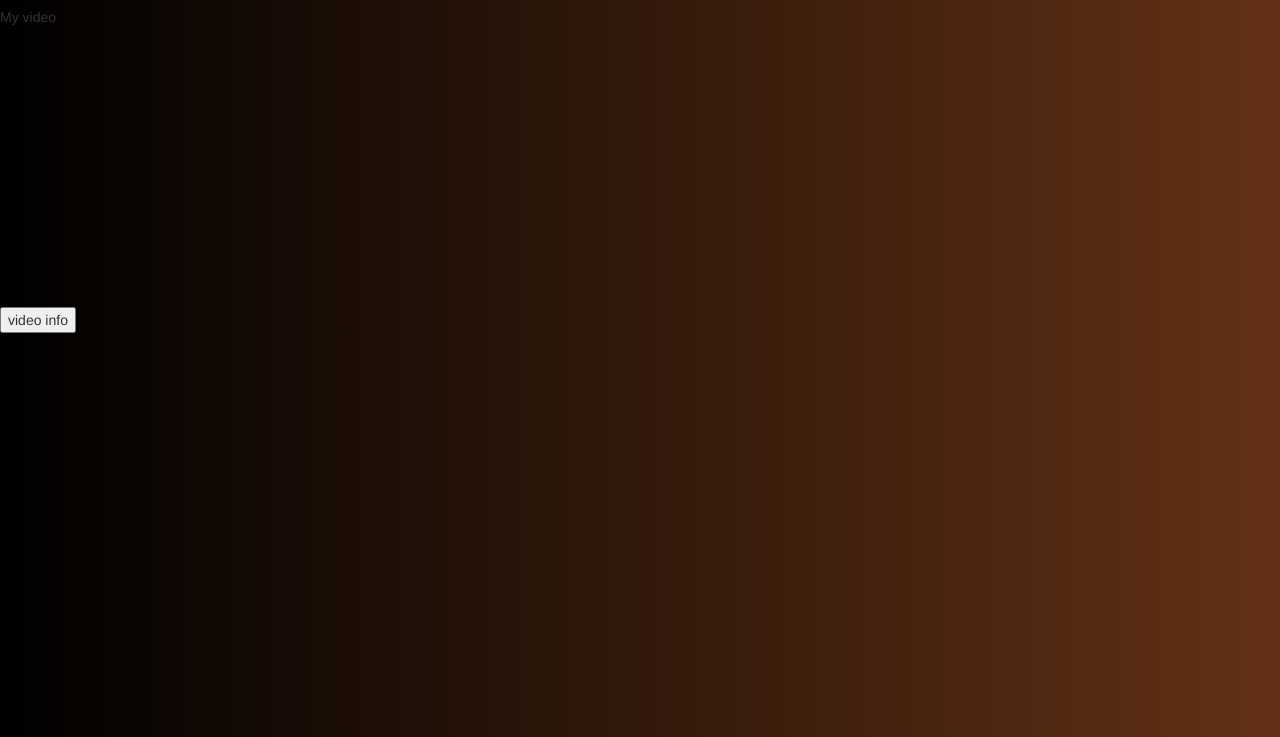
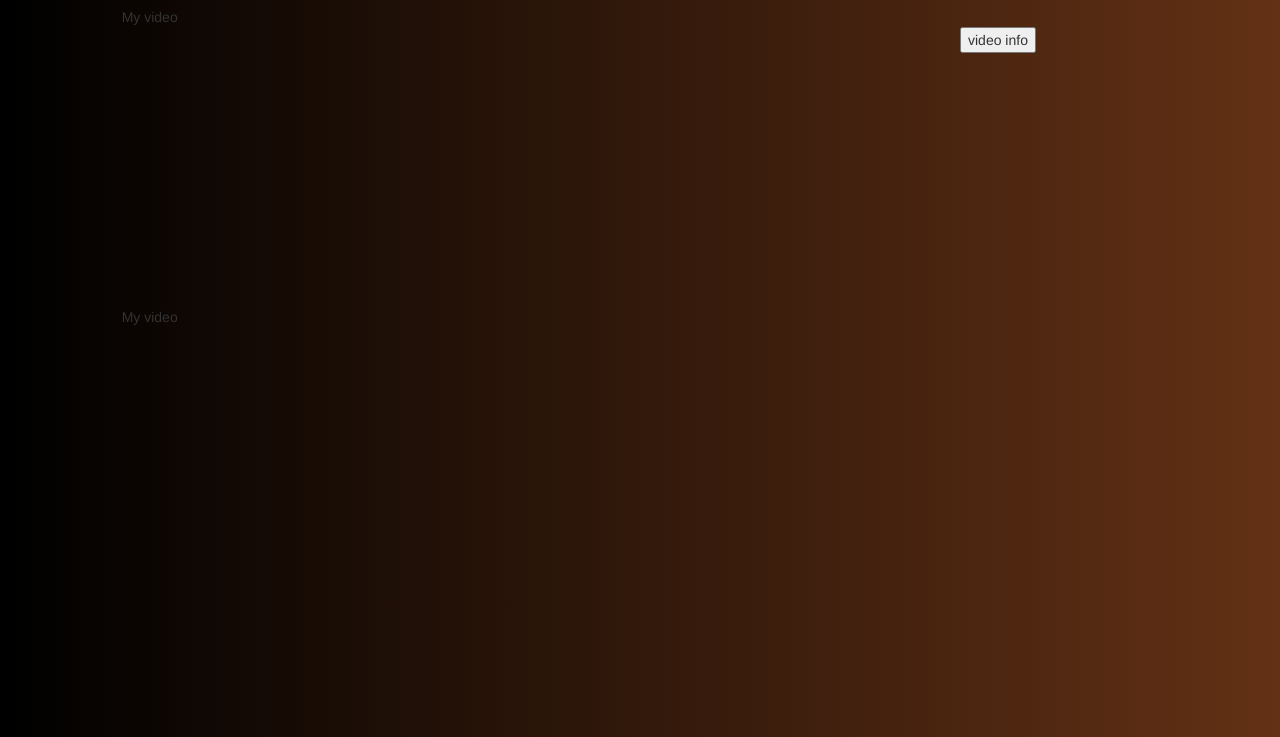
Before and after one commit to YTDJ/YTDJ.github.io, a website: page index.html in a window 1280 px wide. Shown: the part 63-800 px from the top of the page. Drawn offline with nearby package versions, Linux system fonts and the light colour scheme.

Commit message:
completed addVideo function

```diff
--- a/css/style.css
+++ b/css/style.css
@@ -5,7 +5,7 @@ html body {
   background: -moz-linear-gradient(right, black, #633115); /* For Firefox 3.6 to 15 */
   background: linear-gradient(to right, black , #633115); /* Standard syntax */
 }
-#video1{
+.player{
   width: 400px;
   height: 300px;
 }
--- a/index.html
+++ b/index.html
@@ -15,15 +15,18 @@
   <script src="YTPlayer/jquery.mb.YTPlayer.js"></script>
   <!-- My Files -->
   <link rel="stylesheet" href="css/style.css">
+  <script src="js/key.js"></script>
   <script src="js/script.js"></script>
 
 </head>
 
 <body>
   <h1>Hi</h1>
-  <div id="videobox">
-    <div id="video1" class="player" data-property="{videoURL:'https://www.youtube.com/watch?v=oHg5SJYRHA0',containment:'self',autoPlay:true, mute:true, startAt:0, opacity:1, stopMovieOnBlur:false}">My video</div>
+  <div class="col-md-8 col-md-offset-1" id="videobox">
+    <div class="player" data-property="{videoURL:'https://www.youtube.com/watch?v=oHg5SJYRHA0',containment:'self',autoPlay:false, mute:true, startAt:0, opacity:1, stopMovieOnBlur:false}">My video</div>
+    <div class="player" data-property="{videoURL:'https://www.youtube.com/watch?v=EyoutEHpPAU',containment:'self',autoPlay:false, mute:true, startAt:0, opacity:1, stopMovieOnBlur:false}">My video</div>
   </div>
+  <br>
 
 <button onclick="console.log(jQuery('#video1').YTPGetVideoData())">video info</button>
 
--- a/js/script.js
+++ b/js/script.js
@@ -1,26 +1,19 @@
-//var url = url.replace("watch?v=", "v/");
-var parseUrl = function(url){
-  return url.replace("watch?v=", "v/")
-}
-var rick = "https://www.youtube.com/watch?v=oHg5SJYRHA0"
 
 var getInfo = function(videoId){
   $.ajax({
      url: "https://www.googleapis.com/youtube/v3/videos?id="+ videoId +"&part=snippet,contentDetails&key=&fields=items(id,snippet,contentDetails)",
-     data: {
-        format: 'json'
-     },
+     type: 'GET',
+     data: {format: 'json'},
+     dataType: 'jsonp',
      error: function() {
         $('#info').html('<p>An error has occurred</p>');
      },
-     dataType: 'jsonp',
      success: function(data) {
        console.log(data)
-     },
-     type: 'GET'
+     }
   });
 }
-
+//$('#videobox > div:nth-child(2)').YTPPlay()
 var mute = function(){
   var t = $('#video1').get(0)
   t.player.setVolume( 0 );
@@ -59,14 +52,22 @@ function getSoundAndFadeAudio (audiosnippetId) {
 
 }
 
+var addVideo = function (videoId){
+  $('#videobox').append('<div class=\"player\" data-property=\"{videoURL:\'https://www.youtube.com/watch?v='+ videoId +'\',containment:\'self\',autoPlay:false, mute:true, startAt:0, opacity:1, stopMovieOnBlur:false}\">My video</div>')
 
+  var queueLength = $('#videobox > div').length;
+  $('#videobox > div:nth-child('+ (queueLength+1) +')').YTPlayer();
+}
 
 $(document).ready(function() {
     //do jQuery stuff when DOM is ready
-    //$('#videobox').append('<iframe src="' + parseUrl(rick) + '"></iframe>')
-    jQuery.mbYTPlayer.apiKey = ""
-    $("#video1").YTPlayer();
-    getInfo("oHg5SJYRHA0");
+    //jQuery.mbYTPlayer.apiKey = "" //give key to the library
+    $('#videobox > div:nth-child(1)').YTPlayer();
+    $('#videobox > div:nth-child(2)').YTPlayer();
+  //  getInfo("oHg5SJYRHA0");
+//    addVideo('EyoutEHpPAU');
+
+
 
 
 });
```
Also changed, not shown: 1 other file.
